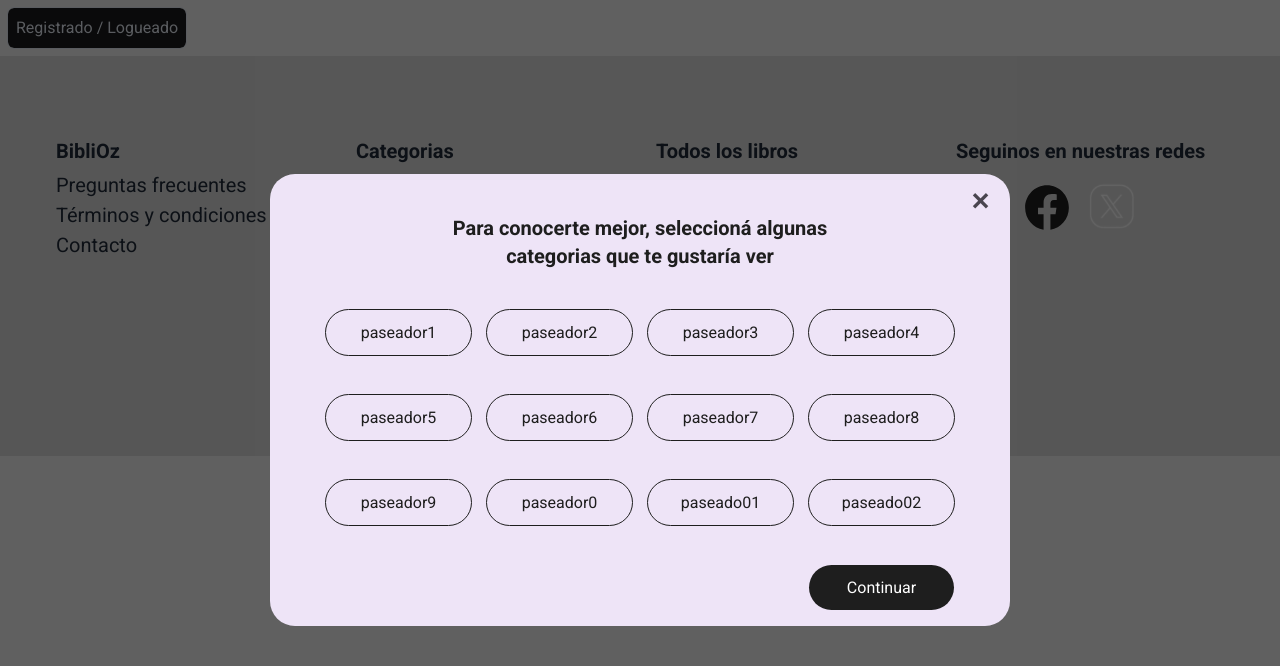
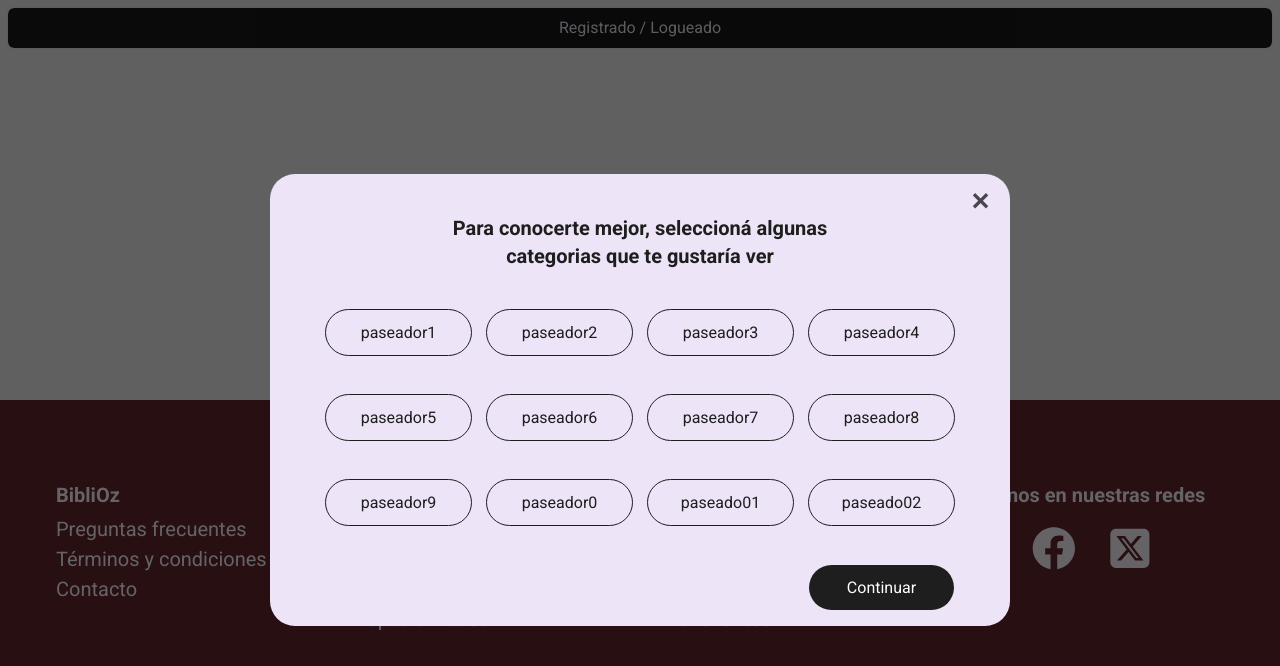
Before and after one commit to No-Country-simulation/s17-13-t-python-react, a Next.js app in the folder frontend/: page / in a window 1280 px wide. Shown: the top 666 px of the page. Built offline with nearby package versions, Linux system fonts and the light colour scheme.

Commit message:
footer: add social media icons

```diff
--- a/frontend/src/app/layout.tsx
+++ b/frontend/src/app/layout.tsx
@@ -22,8 +22,11 @@ export default function RootLayout({
 }>) {
   return (
     <html lang="en">
-      <body className={`min-h-dvh bg-secondary text-primary ${roboto.className}`}>
+      <body className={`min-h-dvh bg-secondary text-primary grid grid-rows-[auto_1fr_auto] ${roboto.className}`}>
         {children}
+        <div>
+
+        </div>
         <Footer />
       </body>
     </html>
--- a/frontend/src/components/Footer.tsx
+++ b/frontend/src/components/Footer.tsx
@@ -1,8 +1,11 @@
 'use client'
+import { FaInstagram } from "react-icons/fa";
+import { FaFacebook } from "react-icons/fa";
+import { FaSquareXTwitter } from "react-icons/fa6";
 
 const Footer = () => {
   return (
-    <footer className="bg-[#D9D9D9] min-h-[25rem] py-20 px-14 text-gray-800">
+    <footer className="bg-main min-h-[25rem] py-20 px-14 text-[#FDF8FF]">
       <div className="container mx-auto grid grid-cols-1 sm:grid-cols-2 md:grid-cols-4 gap-8 text-center md:text-left">
         <section>
           <h3 className="font-semibold mb-1 text-[16px] md:text-[20px]">BibliOz</h3>
@@ -32,20 +35,21 @@ const Footer = () => {
         </section>
         <section>
           <h3 className="font-bold mb-4 text-[16px] md:text-[20px]">Seguinos en nuestras redes</h3>
-          <ul className="flex space-x-4">
+          {/* arreglar responsive de icons */}
+          <ul className="flex space-x-8 ">
               <li>
                 <a href="https://www.instagram.com" target="_blank" rel="noopener noreferrer" aria-label="Instagram">
-                  <img src="/logo-instagram.svg" alt="Instagram" />
+                <FaInstagram  className="w-[2.734375rem] h-[2.7925rem]" />
                 </a>
               </li>
               <li>
                 <a href="https://www.facebook.com" target="_blank" rel="noopener noreferrer" aria-label="Facebook">
-                  <img src="/logo-facebook.svg" alt="Facebook"  />
+                  <FaFacebook className="w-[2.734375rem] h-[2.7925rem]" />
                 </a>
               </li>
               <li>
                 <a href="https://www.x.com" target="_blank" rel="noopener noreferrer" aria-label="X">
-                  <img src="/logo-x.svg" alt="X"  />
+                <FaSquareXTwitter className="w-[2.734375rem] h-[2.7925rem]" />
                 </a>
               </li>
             </ul>
```
Also changed, not shown: 1 other file (tests, documents, lock files or other folders).
